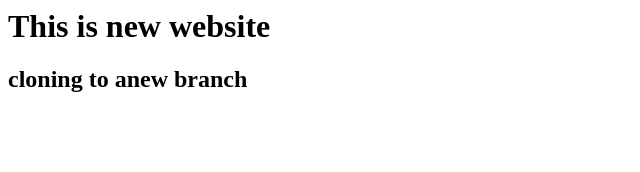
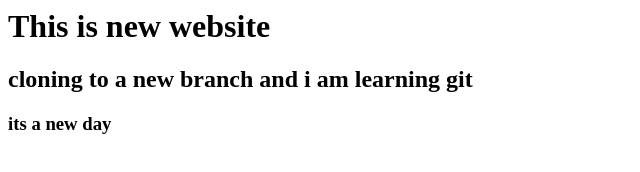
Before and after one commit to vikas99341/sample-25-03-21, a plain HTML site: page index.html in a window 1280 px wide. Shown: the whole page, without its empty margins (0-640 px from the left). Drawn offline with Linux system fonts and the light colour scheme.

Commit message:
code chages vikas

```diff
--- a/index.html
+++ b/index.html
@@ -1,2 +1,3 @@
 <h1> This is new website </h1>
-<h2> cloning to anew branch </h2>
+<h2> cloning to a new branch and i am learning git </h2>
+<h3> its a new day </h3>
```
